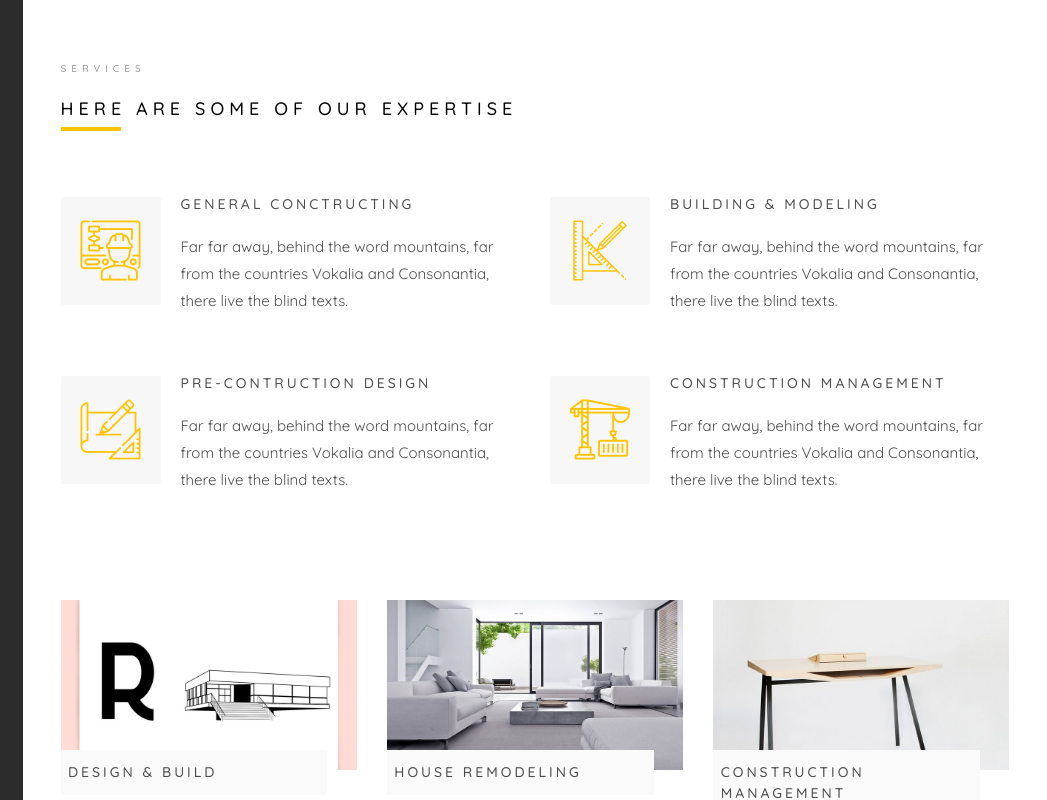
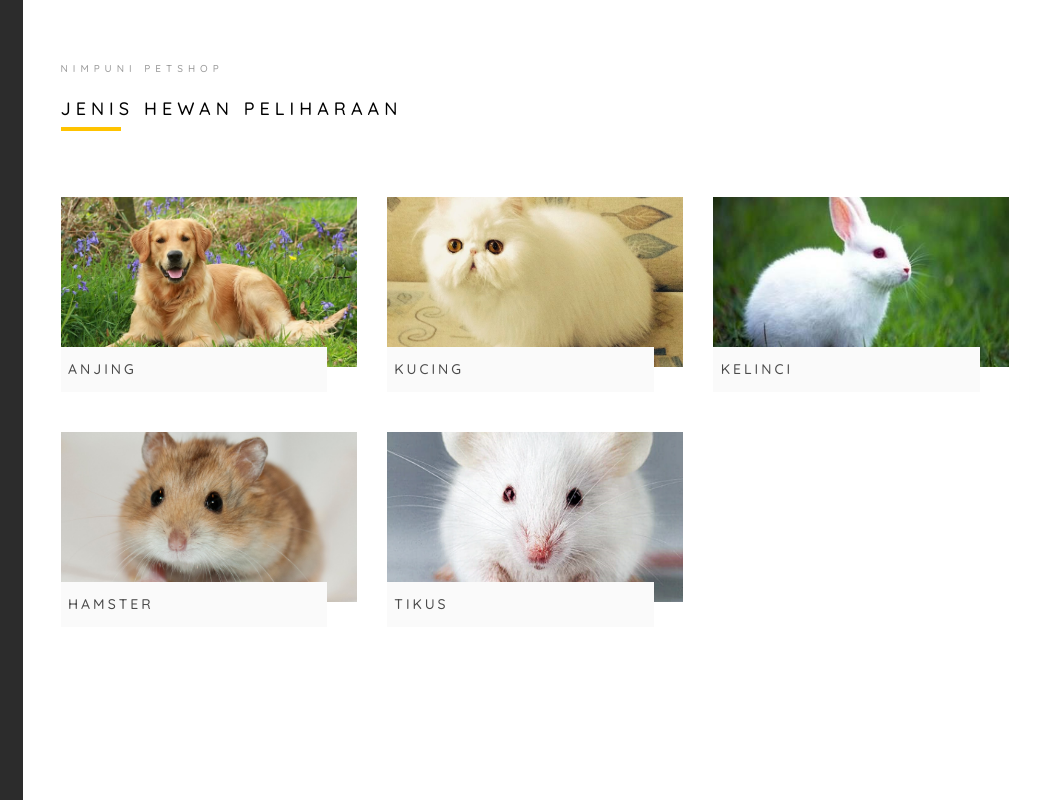
Before and after one commit to FiveriteGirls/Nimpunipetshop, a plain HTML site: page services.html in a window 1280 px wide. Shown: the top 800 px of the page, 233-1280 px from the left. Drawn offline with Linux system fonts and the light colour scheme; files whose address does not match are found by name.

Commit message:
Jenis Peliharaan by ella

```diff
--- a/services.html
+++ b/services.html
@@ -84,84 +84,32 @@ Copyright &copy;<script>document.write(new Date().getFullYear());</script> All r
 				<div class="colorlib-narrow-content">
 					<div class="row">
 						<div class="col-md-6 col-md-offset-3 col-md-pull-3 animate-box" data-animate-effect="fadeInLeft">
-							<span class="heading-meta">Services</span>
-							<h2 class="colorlib-heading">Here are some of our expertise</h2>
-						</div>
-					</div>
-					<div class="row row-bottom-padded-md">
-						<div class="col-md-6">
-							<div class="row">
-								<div class="col-md-12">
-									<div class="colorlib-feature animate-box" data-animate-effect="fadeInLeft">
-										<div class="colorlib-icon">
-											<i class="flaticon-worker"></i>
-										</div>
-										<div class="colorlib-text">
-											<h3>General Conctructing</h3>
-											<p>Far far away, behind the word mountains, far from the countries Vokalia and Consonantia, there live the blind texts. </p>
-										</div>
-									</div>
-
-									<div class="colorlib-feature animate-box" data-animate-effect="fadeInLeft">
-										<div class="colorlib-icon">
-											<i class="flaticon-sketch"></i>
-										</div>
-										<div class="colorlib-text">
-											<h3>Pre-Contruction Design</h3>
-											<p>Far far away, behind the word mountains, far from the countries Vokalia and Consonantia, there live the blind texts. </p>
-										</div>
-									</div>
-								</div>
-							</div>
-						</div>
-						<div class="col-md-6">
-							<div class="row">
-								<div class="col-md-12">
-									<div class="colorlib-feature animate-box" data-animate-effect="fadeInLeft">
-										<div class="colorlib-icon">
-											<i class="flaticon-engineering"></i>
-										</div>
-										<div class="colorlib-text">
-											<h3>Building &amp; Modeling</h3>
-											<p>Far far away, behind the word mountains, far from the countries Vokalia and Consonantia, there live the blind texts. </p>
-										</div>
-									</div>
-
-									<div class="colorlib-feature animate-box" data-animate-effect="fadeInLeft">
-										<div class="colorlib-icon">
-											<i class="flaticon-crane"></i>
-										</div>
-										<div class="colorlib-text">
-											<h3>Construction Management</h3>
-											<p>Far far away, behind the word mountains, far from the countries Vokalia and Consonantia, there live the blind texts. </p>
-										</div>
-									</div>
-								</div>
-							</div>
+							<span class="heading-meta">Nimpuni Petshop</span>
+							<h2 class="colorlib-heading">Jenis Hewan Peliharaan</h2>
 						</div>
 					</div>
 					<div class="row">
 						<div class="col-md-4">
 							<a href="services.html" class="services-wrap animate-box" data-animate-effect="fadeInRight">
-								<div class="services-img" style="background-image: url(images/services-1.jpg)"></div>
+								<div class="services-img" style="background-image: url(images/anjing.jpg)"></div>
 								<div class="desc">
-									<h3>Design &amp; Build</h3>
+									<h3>Anjing</h3>
 								</div>
 							</a>
 						</div>
 						<div class="col-md-4">
 							<a href="services.html" class="services-wrap animate-box" data-animate-effect="fadeInRight">
-								<div class="services-img" style="background-image: url(images/services-2.jpg)"></div>
+								<div class="services-img" style="background-image: url(images/kucing.jpg)"></div>
 								<div class="desc">
-									<h3>House Remodeling</h3>
+									<h3>Kucing</h3>
 								</div>
 							</a>
 						</div>
 						<div class="col-md-4">
 							<a href="services.html" class="services-wrap animate-box" data-animate-effect="fadeInRight">
-								<div class="services-img" style="background-image: url(images/services-3.jpg)"></div>
+								<div class="services-img" style="background-image: url(images/kelinci.jpg)"></div>
 								<div class="desc">
-									<h3>Construction Management</h3>
+									<h3>Kelinci</h3>
 								</div>
 							</a>
 						</div>
@@ -169,17 +117,17 @@ Copyright &copy;<script>document.write(new Date().getFullYear());</script> All r
 					<div class="row">
 						<div class="col-md-4">
 							<a href="services.html" class="services-wrap animate-box" data-animate-effect="fadeInRight">
-								<div class="services-img" style="background-image: url(images/services-4.jpg)"></div>
+								<div class="services-img" style="background-image: url(images/hamster.jpg)"></div>
 								<div class="desc">
-									<h3>Painting &amp; Tiling</h3>
+									<h3>Hamster</h3>
 								</div>
 							</a>
 						</div>
 						<div class="col-md-4">
 							<a href="services.html" class="services-wrap animate-box" data-animate-effect="fadeInRight">
-								<div class="services-img" style="background-image: url(images/services-5.jpg)"></div>
+								<div class="services-img" style="background-image: url(images/tikus.jpg)"></div>
 								<div class="desc">
-									<h3>Kitchen Remodeling</h3>
+									<h3>Tikus</h3>
 								</div>
 							</a>
 						</div>
@@ -187,22 +135,6 @@ Copyright &copy;<script>document.write(new Date().getFullYear());</script> All r
 				</div>
 			</div>
 
-			<div id="get-in-touch" class="colorlib-bg-color">
-				<div class="colorlib-narrow-content">
-					<div class="row">
-						<div class="col-md-6 animate-box" data-animate-effect="fadeInLeft">
-							<h2>Get in Touch!</h2>
-						</div>
-					</div>
-					<div class="row">
-						<div class="col-md-6 col-md-offset-3 col-md-pull-3 animate-box" data-animate-effect="fadeInLeft">
-							<p class="colorlib-lead">Separated they live in Bookmarksgrove right at the coast of the Semantics, a large language ocean.</p>
-							<p><a href="#" class="btn btn-primary btn-learn">Contact me!</a></p>
-						</div>
-
-					</div>
-				</div>
-			</div>
 		</div>
 	</div>
 
```
